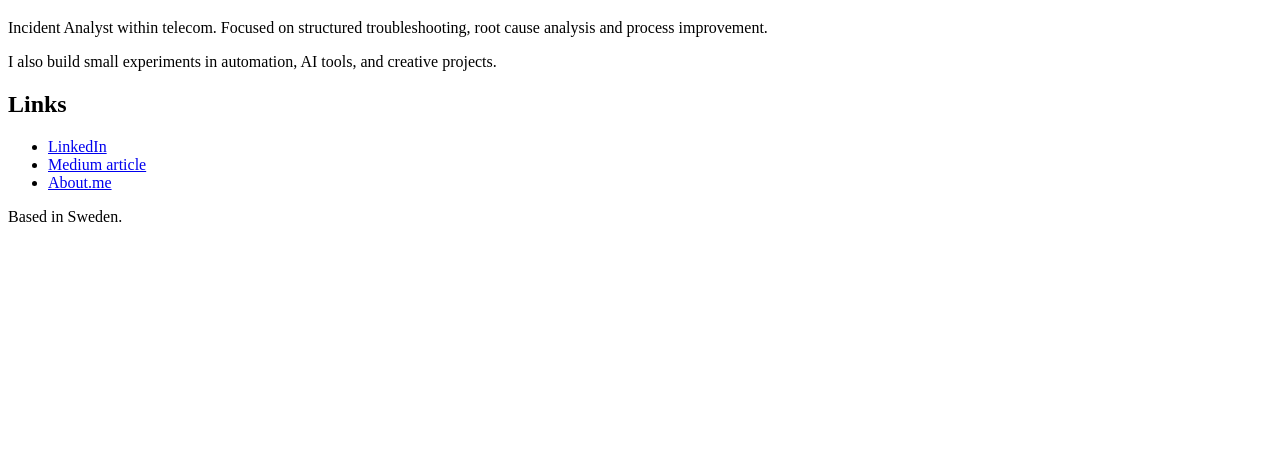
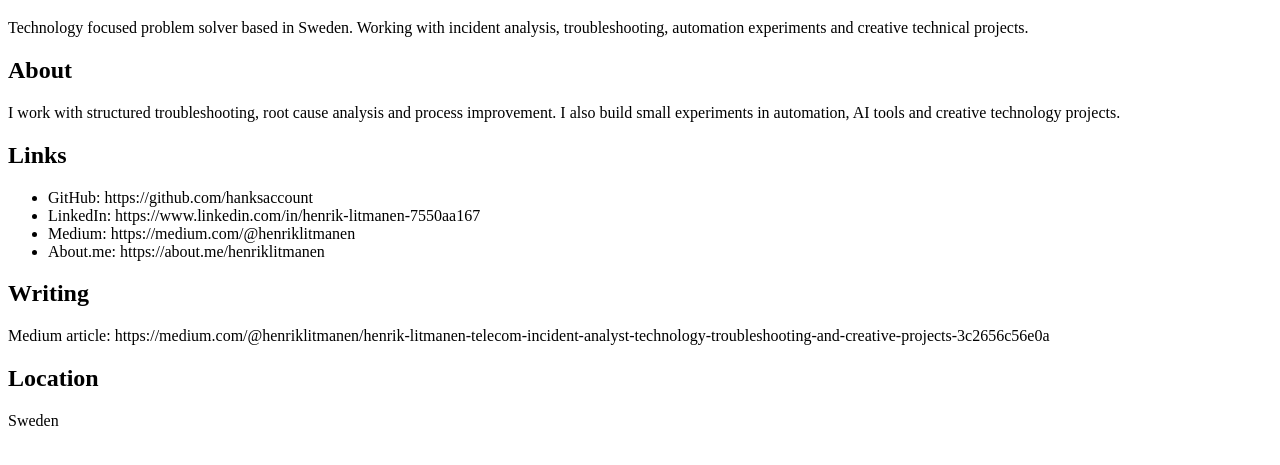
Before and after one commit to hanksaccount/henrik-litmanen, a plain HTML site: page index.html in a window 1280 px wide. Shown: the part 61-526 px from the top of the page. Drawn offline with Linux system fonts and the light colour scheme.

Commit message:
Revise HTML content and add external links
Updated title, meta description, and added links to GitHub, Medium, and About.me. Enhanced content to reflect technology focus and location.

```diff
--- a/index.html
+++ b/index.html
@@ -2,32 +2,45 @@
 <html lang="en">
 <head>
 <meta charset="UTF-8">
-<title>Henrik Litmanen – Incident Analyst, Telecom & Creative Technologist</title>
+<title>Henrik Litmanen – Technology, Incident Analysis & Creative Projects</title>
+<meta name="description" content="Henrik Litmanen – Sweden based technology enthusiast, incident analyst, automation builder and creative project explorer. Links to GitHub, Medium, LinkedIn and About.me.">
+</head>
 
-<meta name="description" content="Henrik Litmanen – Incident Analyst within telecom. Focused on structured troubleshooting, root cause analysis, automation, AI tools and creative projects. Based in Sweden.">
-
-<meta name="keywords" content="Henrik Litmanen, Incident Analyst, Telecom, Automation, AI Tools, Creative Projects, Sweden">
-
-<meta name="author" content="Henrik Litmanen">
-
-</head>
 <body>
 
 <h1>Henrik Litmanen</h1>
 
-<p>Incident Analyst within telecom. Focused on structured troubleshooting, root cause analysis and process improvement.</p>
+<p>
+Technology focused problem solver based in Sweden.
+Working with incident analysis, troubleshooting, automation experiments and creative technical projects.
+</p>
 
-<p>I also build small experiments in automation, AI tools, and creative projects.</p>
+<h2>About</h2>
+
+<p>
+I work with structured troubleshooting, root cause analysis and process improvement.
+I also build small experiments in automation, AI tools and creative technology projects.
+</p>
 
 <h2>Links</h2>
 
 <ul>
-<li><a href="https://www.linkedin.com/in/henrik-litmanen-7550aa167">LinkedIn</a></li>
-<li><a href="https://medium.com/@henriklitmanen/henrik-litmanen-telecom-incident-analyst-technology-troubleshooting-and-creative-projects-3c2656c56e0a">Medium article</a></li>
-<li><a href="https://about.me/henriklitmanen">About.me</a></li>
+<li>GitHub: https://github.com/hanksaccount</li>
+<li>LinkedIn: https://www.linkedin.com/in/henrik-litmanen-7550aa167</li>
+<li>Medium: https://medium.com/@henriklitmanen</li>
+<li>About.me: https://about.me/henriklitmanen</li>
 </ul>
 
-<p>Based in Sweden.</p>
+<h2>Writing</h2>
+
+<p>
+Medium article:
+https://medium.com/@henriklitmanen/henrik-litmanen-telecom-incident-analyst-technology-troubleshooting-and-creative-projects-3c2656c56e0a
+</p>
+
+<h2>Location</h2>
+
+<p>Sweden</p>
 
 </body>
 </html>
```
